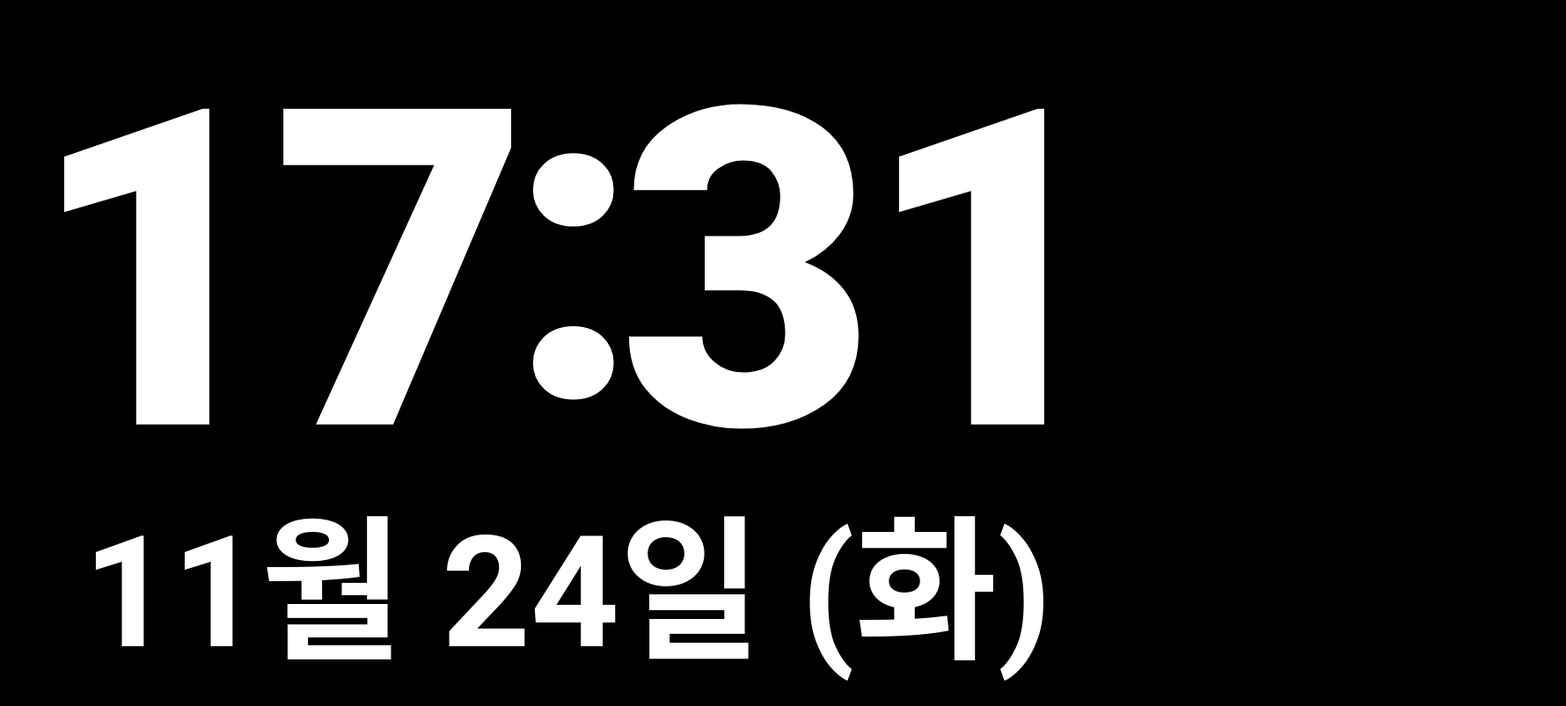
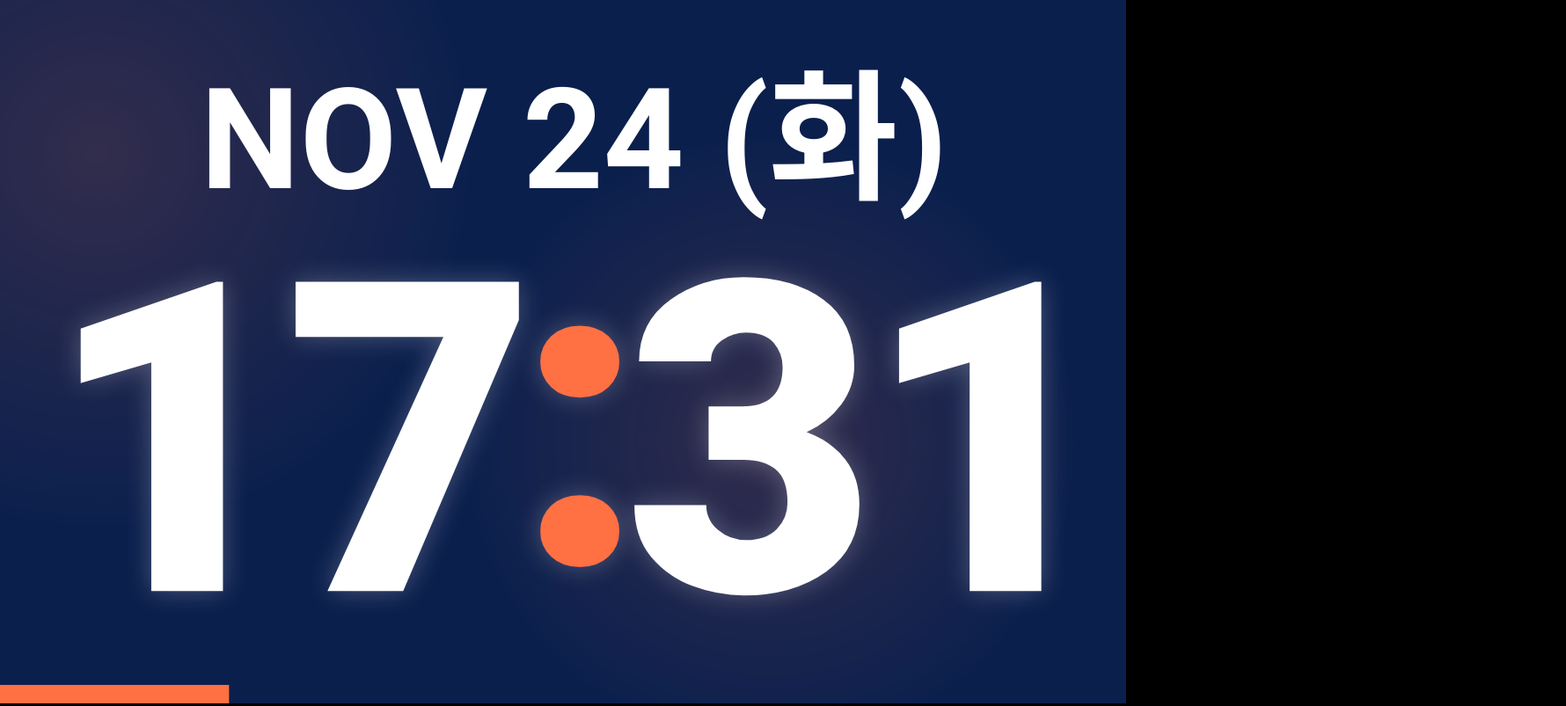
Before and after one commit to paiinkiller/Clock, a plain HTML site: page clock.html in a window 1280 px wide. Shown: the whole page at 88% size, 1780 px wide, since content can reach past the window. Drawn offline with Linux system fonts and the light colour scheme.

Commit message:
Add files via upload

```diff
--- a/clock.html
+++ b/clock.html
@@ -6,27 +6,82 @@
 <meta name="theme-color" content="#000000">
 <title>시계</title>
 <style>
+  :root { --accent: #4fc3f7; --digit: #ffffff; }
   html, body {
     margin: 0; padding: 0; height: 100%; width: 100%;
     background: #000; color: #fff;
     font-family: "Roboto", "Noto Sans CJK KR", "Noto Sans KR", sans-serif;
     overflow: hidden; user-select: none; -webkit-user-select: none; cursor: none;
+    transition: background 3s;
   }
+  body.offwork { background: #0b1f4d; }  /* 일과 외 시간: 짙은 파랑 */
+
+  /* 은은하게 움직이는 배경 빛 */
+  #glow {
+    position: absolute; left: -50%; top: -50%; width: 200%; height: 200%;
+    background:
+      radial-gradient(circle at 35% 40%, var(--accent) 0%, transparent 22%),
+      radial-gradient(circle at 65% 60%, var(--accent) 0%, transparent 18%);
+    opacity: 0.16;
+    animation: drift 90s ease-in-out infinite alternate;
+    transition: background 5s;
+    will-change: transform;
+  }
+  @keyframes drift {
+    0%   { transform: translate(-6%, -4%) rotate(0deg); }
+    50%  { transform: translate(5%, 3%) rotate(20deg); }
+    100% { transform: translate(-3%, 6%) rotate(-15deg); }
+  }
+
   #stage {
     position: absolute; left: 0; top: 0; right: 0; bottom: 0;
     display: flex; flex-direction: column; align-items: center; justify-content: center;
     transition: transform 2s ease;
+    padding-bottom: 3vh; box-sizing: border-box;
   }
-  #time, #date {
-    white-space: nowrap; line-height: 1;
-    font-variant-numeric: tabular-nums;
+  #time, #date { white-space: nowrap; line-height: 1; font-variant-numeric: tabular-nums; }
+  #time {
+    font-weight: 900; letter-spacing: -0.03em;
+    color: var(--digit); transition: color 2s;
+    text-shadow: 0 0 0.06em rgba(255,255,255,0.25);
   }
-  #time { font-weight: 900; letter-spacing: -0.03em; }
-  #date { font-weight: 700; color: #fff; margin-top: 3vh; }
-  #colon { display: inline-block; transition: opacity .3s; margin: 0 -0.02em; position: relative; top: -0.06em; }
+  .dg { display: inline-block; }
+  .dg.flip { animation: flip .6s cubic-bezier(.2,.8,.2,1); }
+  @keyframes flip {
+    0%   { transform: translateY(-35%) scaleY(.85); opacity: 0; }
+    100% { transform: translateY(0) scaleY(1); opacity: 1; }
+  }
+  #colon {
+    display: inline-block; color: var(--accent);
+    transition: opacity .3s, color 5s;
+    margin: 0 -0.02em; position: relative; top: -0.06em;
+  }
+  #date { font-weight: 700; margin: 2vh 0; }
+  /* 새벽 리프레시: 배경을 흰/빨/초/파로 돌리고 글자는 검게 (시계는 계속 보임) */
+  body.refresh { animation: rgbcycle 8s steps(1) infinite; }
+  body.refresh #time, body.refresh #date, body.refresh #wday { color: #000 !important; text-shadow: none; }
+  body.refresh #glow, body.refresh #bar { display: none; }
+  @keyframes rgbcycle { 0% { background:#fff; } 25% { background:#f00; } 50% { background:#0f0; } 75% { background:#00f; } }
+  #wday { transition: color 1s; }
+
+  /* 아래쪽 진행 막대: 1분 동안 차오름 */
+  #bar {
+    position: absolute; left: 0; bottom: 0; height: 2.6vh; width: 100%;
+    background: var(--accent); transform-origin: left center; transform: scaleX(0);
+    transition: background 5s;
+  }
+  #bar.run { transition: transform 1s linear, background 5s; }
+  /* 정각 반짝임 */
+  #flash {
+    position: absolute; left: 0; top: 0; right: 0; bottom: 0;
+    background: var(--accent); opacity: 0; pointer-events: none;
+  }
+  #flash.on { animation: flash 2.4s ease-out; }
+  @keyframes flash { 0% { opacity: .55; } 100% { opacity: 0; } }
+
   #offline {
-    position: absolute; right: 1.5vw; bottom: 1.5vh;
-    font-size: 2.2vh; color: #d9534f; display: none;
+    position: absolute; right: 1.5vw; bottom: 4vh;
+    font-size: 2.4vh; color: #ff5252; display: none; font-weight: 700;
   }
   #portrait {
     position: absolute; left: 0; top: 0; right: 0; bottom: 0; background: #000;
@@ -37,19 +92,42 @@
 </style>
 </head>
 <body>
+<div id="glow"></div>
 <div id="stage">
-  <div id="time"><span id="hh">--</span><span id="colon">:</span><span id="mm">--</span></div>
-  <div id="date">--</div>
+  <div id="time"><span class="dg" id="h1">0</span><span class="dg" id="h2">0</span><span id="colon">:</span><span class="dg" id="m1">0</span><span class="dg" id="m2">0</span></div>
+  <div id="date"><span id="md">--</span> <span id="wday"></span></div>
 </div>
+<div id="bar"></div>
+<div id="flash"></div>
 <div id="offline">● Wi-Fi 끊김</div>
 <div id="portrait">태블릿을 가로로 놓아 주세요</div>
 
 <script>
 (function () {
   var TZ = "Asia/Seoul";
-  var TIME_H = 0.66;   // 시각이 차지할 화면 높이 비율
-  var DATE_H = 0.22;   // 날짜가 차지할 화면 높이 비율
-  var SIDE = 0.96;     // 좌우 여백 (화면 폭의 96%까지 사용)
+  var TIME_H = 0.62, DATE_H = 0.20, SIDE = 0.94;
+  var MONTHS = ["JAN","FEB","MAR","APR","MAY","JUN","JUL","AUG","SEP","OCT","NOV","DEC"];
+  // ===== 일과 시간표 (분 단위: 시*60+분, 시작 포함 ~ 끝 미포함) =====
+  var WORK  = [8*60+30, 17*60+30];                 // 08:30~17:30 배경 검정, 그 외 짙은 파랑
+  var LUNCH = [[12*60, 13*60]];                    // 점심: 시간 글자 노랑
+  var BREAKS = [[10*60+30, 10*60+40], [15*60, 15*60+10]]; // 쉬는 시간: 시간 글자 녹색
+  var YELLOW = "#ffd600", GREEN = "#00e676", WHITE = "#ffffff";
+  function inAny(t, list) { for (var i = 0; i < list.length; i++) if (t >= list[i][0] && t < list[i][1]) return true; return false; }
+  var REFRESH_HOUR = 3; // 매일 새벽 3시 정각 1분 동안 화면 리프레시
+
+  // 시간대별 강조색
+  function accentFor(h) {
+    if (h >= 5 && h < 9)   return "#ffb74d"; // 아침: 주황빛 노랑
+    if (h >= 9 && h < 17)  return "#4fc3f7"; // 낮: 하늘색
+    if (h >= 17 && h < 21) return "#ff7043"; // 저녁: 노을색
+    return "#9575cd";                         // 밤: 보라
+  }
+  var WDAY_COLOR = { 0: "#ff5252", 6: "#448aff" }; // 일요일 빨강, 토요일 파랑
+
+  // 테스트용: clock.html?t=2026-11-28T19:30 처럼 열면 그 시각으로 보여줌
+  var offset = 0;
+  var m = /[?&]t=([^&]+)/.exec(location.search);
+  if (m) { var t = Date.parse(decodeURIComponent(m[1]) + ":00+09:00"); if (!isNaN(t)) offset = t - Date.now(); }
 
   var $ = function (id) { return document.getElementById(id); };
   var days = ["일","월","화","수","목","금","토"];
@@ -58,44 +136,79 @@
     timeZone: TZ, hour12: false, month: "numeric", day: "numeric",
     hour: "2-digit", minute: "2-digit", second: "2-digit", weekday: "short"
   });
-
   function parts(d) {
     var o = {};
     fmt.formatToParts(d).forEach(function (p) { o[p.type] = p.value; });
-    return { mo:o.month, d:o.day, h:parseInt(o.hour, 10) % 24, mi:o.minute, s:parseInt(o.second, 10), w:wk[o.weekday] };
+    return { mo:o.month, d:o.day, h:parseInt(o.hour, 10) % 24, mi:parseInt(o.minute, 10), s:parseInt(o.second, 10), w:wk[o.weekday] };
   }
   function pad(n) { return (n < 10 ? "0" : "") + n; }
 
-  // 글자를 화면에 꽉 차게 맞추기
   function fitOne(el, maxH) {
     var W = window.innerWidth * SIDE, H = window.innerHeight * maxH;
     el.style.fontSize = "100px";
     var w = el.scrollWidth || 1, h = el.offsetHeight || 1;
-    var size = Math.min(100 * W / w, 100 * H / h);
-    el.style.fontSize = Math.floor(size) + "px";
+    el.style.fontSize = Math.floor(Math.min(100 * W / w, 100 * H / h)) + "px";
   }
   function fit() { fitOne($("time"), TIME_H); fitOne($("date"), DATE_H); }
 
-  var lastDate = "", lastMin = -1;
+  var first = true;
+  function setDigit(id, v) {
+    var el = $(id);
+    if (el.textContent === v) return;
+    el.textContent = v;
+    if (first) return;
+    el.classList.remove("flip"); void el.offsetWidth; el.classList.add("flip");
+  }
+
+  var lastDate = "", lastMin = -1, lastAccent = "";
   function tick() {
-    var p = parts(new Date());
-    $("hh").textContent = pad(p.h);
-    $("mm").textContent = p.mi;
+    var p = parts(new Date(Date.now() + offset));
+    var hh = pad(p.h), mm = pad(p.mi);
+    setDigit("h1", hh[0]); setDigit("h2", hh[1]);
+    setDigit("m1", mm[0]); setDigit("m2", mm[1]);
     $("colon").style.opacity = (p.s % 2 === 0) ? 1 : 0.25;
 
-    var ds = p.mo + "월 " + p.d + "일 (" + days[p.w] + ")";
-    if (ds !== lastDate) { lastDate = ds; $("date").textContent = ds; fit(); }
+    var tm = p.h * 60 + p.mi;
+    document.body.classList.toggle("offwork", !(tm >= WORK[0] && tm < WORK[1]));
+    var dc = inAny(tm, LUNCH) ? YELLOW : inAny(tm, BREAKS) ? GREEN : WHITE;
+    var ac = (dc === WHITE) ? accentFor(p.h) : dc;   // 점심/쉬는 시간엔 콜론·막대도 같은 색
+    var key = dc + ac;
+    if (key !== lastAccent) {
+      lastAccent = key;
+      document.documentElement.style.setProperty("--digit", dc);
+      document.documentElement.style.setProperty("--accent", ac);
+    }
 
-    var m = parseInt(p.mi, 10);
-    if (m !== lastMin) { lastMin = m; shift(); }
+    var ds = MONTHS[parseInt(p.mo, 10) - 1] + " " + p.d;
+    if (ds !== lastDate) {
+      lastDate = ds;
+      $("md").textContent = ds;
+      $("wday").textContent = "(" + days[p.w] + ")";
+      $("wday").style.color = WDAY_COLOR[p.w] || "#fff";
+      fit();
+    }
 
-    setTimeout(tick, 1000 - (Date.now() % 1000) + 5);
+    // 진행 막대
+    var bar = $("bar");
+    if (p.s === 0) {
+      bar.classList.remove("run"); bar.style.transform = "scaleX(0)"; void bar.offsetWidth;
+    } else {
+      bar.classList.add("run"); bar.style.transform = "scaleX(" + (p.s / 59) + ")";
+    }
+
+    if (p.mi !== lastMin) {
+      if (!first && p.mi === 0) { var f = $("flash"); f.classList.remove("on"); void f.offsetWidth; f.classList.add("on"); }
+      lastMin = p.mi; shift();
+      // 매시간 날짜 위치를 위/아래로 바꿔서 같은 픽셀에 같은 그림이 계속 남지 않게
+      $("stage").style.flexDirection = (p.h % 2 === 0) ? "column" : "column-reverse";
+      document.body.classList.toggle("refresh", p.h === REFRESH_HOUR && p.mi === 0);
+    }
+    first = false;
+    setTimeout(tick, 1000 - ((Date.now() + offset) % 1000) + 5);
   }
 
-  // 잔상 방지: 1분마다 아주 조금 이동 (글자가 화면 밖으로 나가지 않을 정도)
   function shift() {
-    var x = (Math.random() * 2 - 1) * 0.8;
-    var y = (Math.random() * 2 - 1) * 1.5;
+    var x = (Math.random() * 2 - 1) * 2, y = (Math.random() * 2 - 1) * 3;
     $("stage").style.transform = "translate(" + x + "vw," + y + "vh)";
   }
 
@@ -110,15 +223,14 @@
     if (document.visibilityState === "visible") requestWake();
   });
 
-  // 탭하면 전체 화면 + 가로 고정
   document.addEventListener("click", function () {
     var el = document.documentElement;
     var req = el.requestFullscreen || el.webkitRequestFullscreen;
-    var p = (req && !document.fullscreenElement && !document.webkitFullscreenElement) ? req.call(el) : null;
+    var pr = (req && !document.fullscreenElement && !document.webkitFullscreenElement) ? req.call(el) : null;
     var lockLand = function () {
       if (screen.orientation && screen.orientation.lock) screen.orientation.lock("landscape").catch(function () {});
     };
-    if (p && p.then) p.then(lockLand).catch(function () {}); else lockLand();
+    if (pr && pr.then) pr.then(lockLand).catch(function () {}); else lockLand();
     requestWake();
   });
   document.addEventListener("contextmenu", function (e) { e.preventDefault(); });
```
